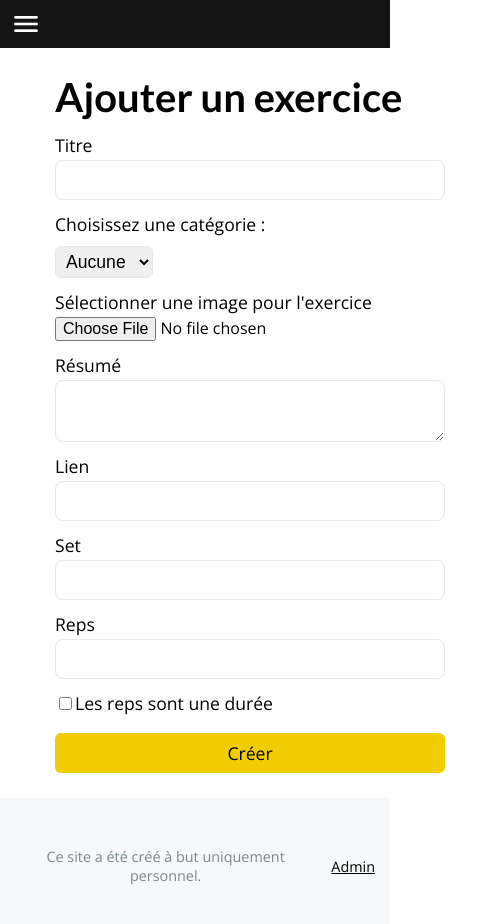
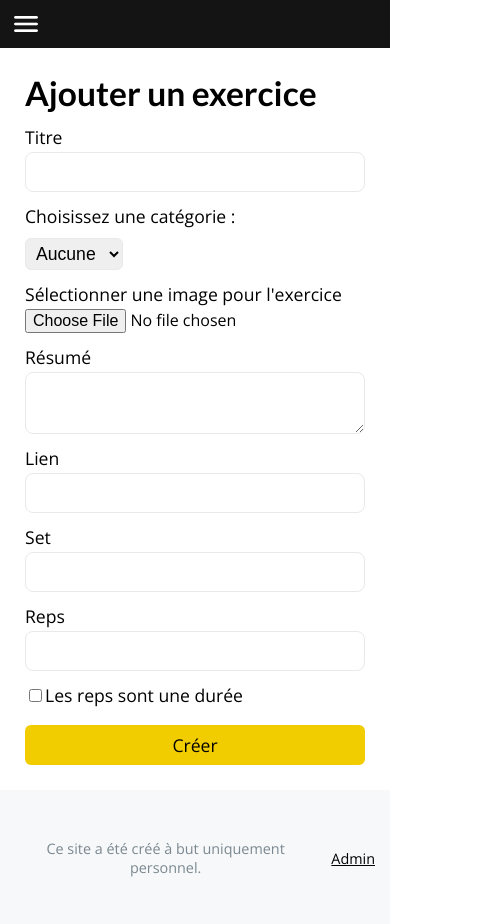
Before and after one commit to Clement-rebirth/sport, a React (Create React App) app: page /add-exercise in a window 390 px wide. Shown: the top 924 px of the page, 500 px wide, since content can reach past the window. Built offline with nearby package versions, Linux system fonts and the light colour scheme; no server answers.

Commit message:
responsive of add/edit exercise pages

```diff
--- a/src/components/Menu/Menu.js
+++ b/src/components/Menu/Menu.js
@@ -1,6 +1,6 @@
-import React, { useRef, useState } from 'react';
+import React, { useEffect, useRef, useState } from 'react';
 
-import { Link } from 'react-router-dom';
+import { Link, useLocation } from 'react-router-dom';
 
 import './Menu.css';
 
@@ -8,9 +8,16 @@ const Menu = () => {
 
   const [showMenu, setShowMenu] = useState(false);
 
+  const location = useLocation();
   const menuNav = useRef(null);
 
+  useEffect(() => {
+    closeMenu();
+  }, [location]);
+
   const toggleMenu = () => setShowMenu(!showMenu);
+
+  const closeMenu = () => setShowMenu(false);
 
   return (
     <div id="menu">
--- a/src/pages/AddExercise/AddExercise.css
+++ b/src/pages/AddExercise/AddExercise.css
@@ -17,6 +17,7 @@
   margin: 0 auto;
   max-width: 800px;
   width: 100%;
+  box-sizing: border-box;
 }
 
 form button,
@@ -58,3 +59,24 @@ input[type="checkbox"] + label {
 .image-preview img {
   max-width: 100%;
 }
+
+@media all and (max-width: 500px) {
+  .add-exercise,
+  .edit-exercise {
+    padding: 25px 35px 25px;
+  }
+}
+
+@media all and (max-width: 450px) {
+  .add-exercise h1,
+  .edit-exercise h1 {
+    font-size: 2.1rem;
+  }
+}
+
+@media all and (max-width: 400px) {
+  .add-exercise,
+  .edit-exercise {
+    padding: 25px;
+  }
+}
--- a/src/pages/home/App.css
+++ b/src/pages/home/App.css
@@ -84,6 +84,7 @@ header button#start-exercises {
   font-size: 1.7rem;
   margin: 0;
   display: flex;
+  align-items: center;
 }
 
 .exercise-actions {
```
